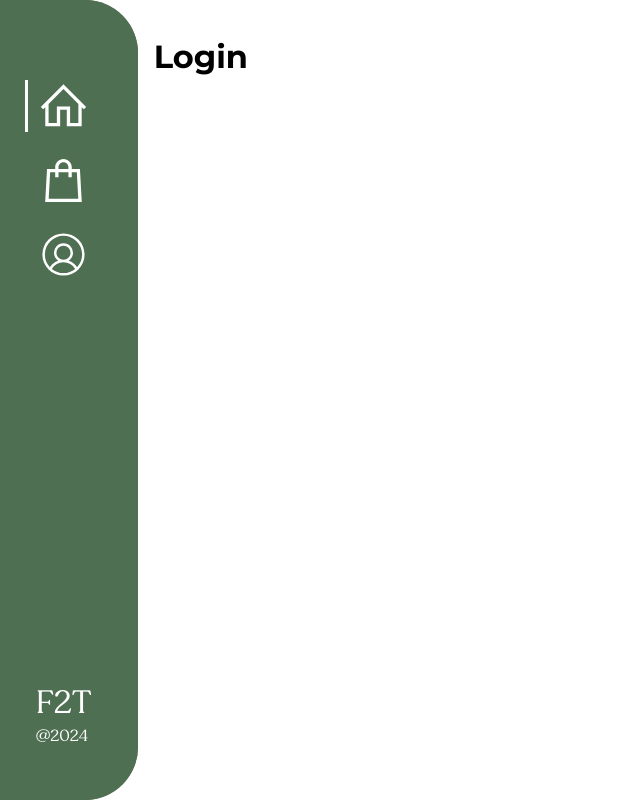
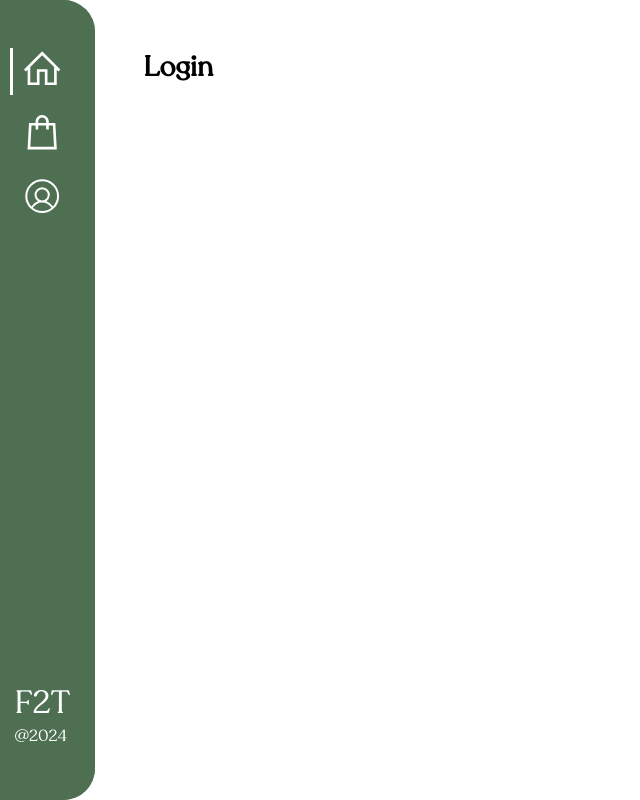
Before and after one commit to JomarMonrealUPLB/Farm-to-Table, a React (Create React App) app in the folder client/: page / in a window 1280 px wide. Shown: the whole page, without its empty margins (0-640 px from the left). Built offline with nearby package versions, Linux system fonts and the light colour scheme.

Commit message:
ui: navbar size fix

```diff
--- a/client/src/components/NavBar.css
+++ b/client/src/components/NavBar.css
@@ -5,9 +5,9 @@
     position: absolute;
     background-color: var(--primary-green);
     height: 100vh;
-    width: 12ch;
+    width: 8ch;
     z-index: 10;
-    border-radius:  0 5ch 5ch 0;
+    border-radius:  0 3ch 3ch 0;
     align-items: center;
     padding-right: 1ch;
 }
@@ -18,7 +18,7 @@
 }
 
 .nav_bar-buttons{
-    padding-top: 5ch;
+    padding-top: 2ch;
 }
 
 .nav_bar-button{
@@ -28,9 +28,9 @@
 
 .nav_bar-selected{
     position: absolute;
-    left: 25px;
+    left: 10px;
     width: 3px;
-    height: 5ch;
+    height: 4.5ch;
     background-color: white;
 }
 
@@ -38,6 +38,8 @@
     font-family: recoleta;
     color: white;
     padding-bottom: 5ch;
+    user-select: none;
+    cursor: pointer;
 }
 
 .nav_bar-title{
--- a/client/src/components/NavBar.js
+++ b/client/src/components/NavBar.js
@@ -44,10 +44,12 @@ const NavBar = () => {
             })
           }
         </ul>
-        <div className='nav_bar-label'>
-          <div className='nav_bar-title'>F2T</div>
-          <div>@2024</div>
-        </div>
+        <Link to={"/"}>
+          <div className='nav_bar-label'>
+            <div className='nav_bar-title'>F2T</div>
+            <div>@2024</div>
+          </div>
+        </Link>
       </div>
     </>
   )
--- a/client/src/constants/IconSize.js
+++ b/client/src/constants/IconSize.js
@@ -1,2 +1,2 @@
-export const iconSize = "5ch"
+export const iconSize = "4ch"
 export const iconColor = "white"
--- a/client/src/index.css
+++ b/client/src/index.css
@@ -14,12 +14,22 @@ body {
   -moz-osx-font-smoothing: grayscale;
 }
 
+h1{
+  font-family: recoleta;
+  font-size: 28px;
+  margin: 0;
+}
+
 ul{
   padding: 0;
 }
 
 li {
   list-style: none;
+}
+
+a{
+  text-decoration: none;
 }
 
 
@@ -34,5 +44,5 @@ li {
 }
 
 .page{
-  padding: 1rem;
+  padding: 3em;
 }
```
